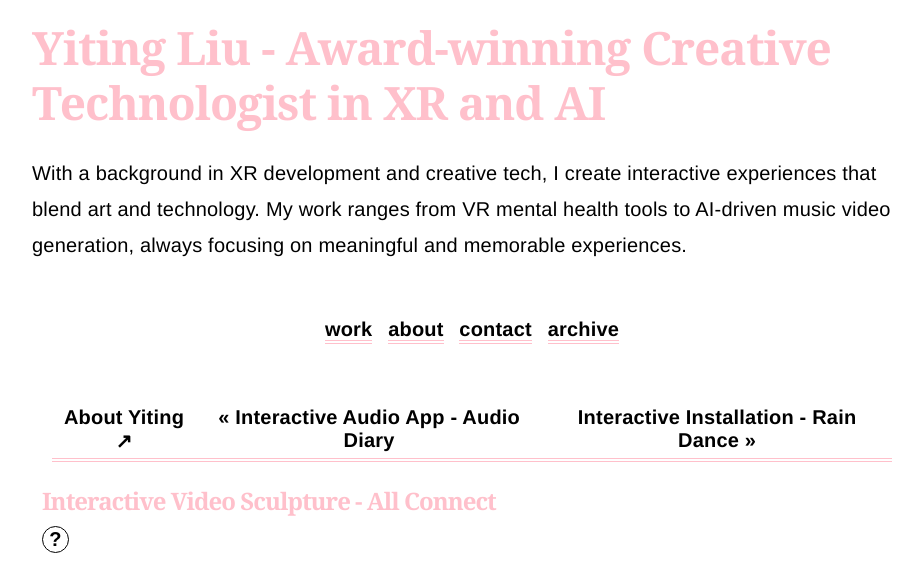
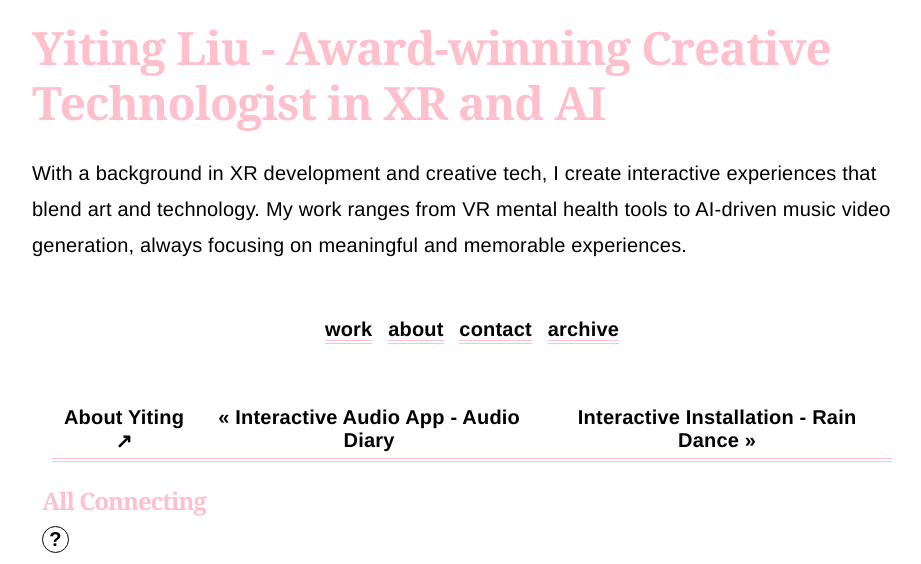
Before and after one commit to YitingLiu97/portfolio-2020, a Jekyll site: the page built from _posts/2020-03-05-all-connecting.md, in a window 1280 px wide and 900 px high, cut to the strip 0-564 px from the top of the window. Shown: the whole strip, without its empty margins (168-1089 px from the left). Built offline with Jekyll 4.4.1, drawn with Linux system fonts in a browser that asks for light colours; comment, search, counter and statistics services are not loaded.

Commit message:
Restore All Connecting route and redirect newer slug

```diff
--- a/_posts/2020-03-05-all-connecting.md
+++ b/_posts/2020-03-05-all-connecting.md
@@ -1,8 +1,8 @@
 ---
 layout: post
-title: "Interactive Video Sculpture - All Connect"
+title: "All Connecting"
 date:   2020-03-05
-permalink: all-connect-internet-systems-sculpture
+permalink: all-connect
 description: "All Connect is an interactive video sculpture that exposes the underlying systems of the Internet in real-time, providing a unique digital experience."
 
 category: sculpture
--- /dev/null
+++ b/netlify.toml
@@ -0,0 +1,4 @@
+[[redirects]]
+  from = "/all-connect-internet-systems-sculpture"
+  to = "/all-connect"
+  status = 301
```
